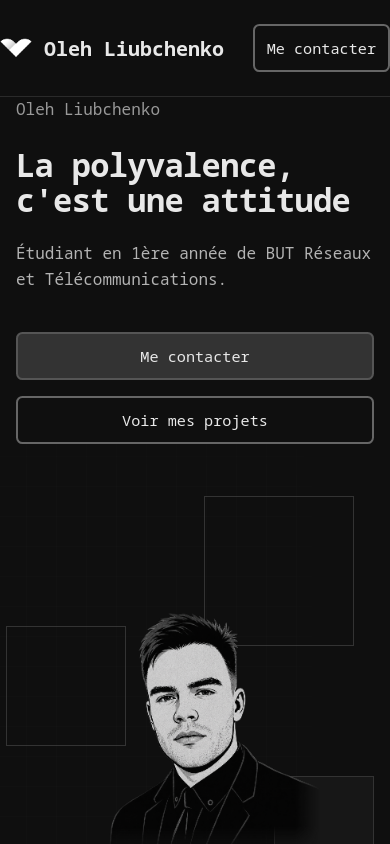
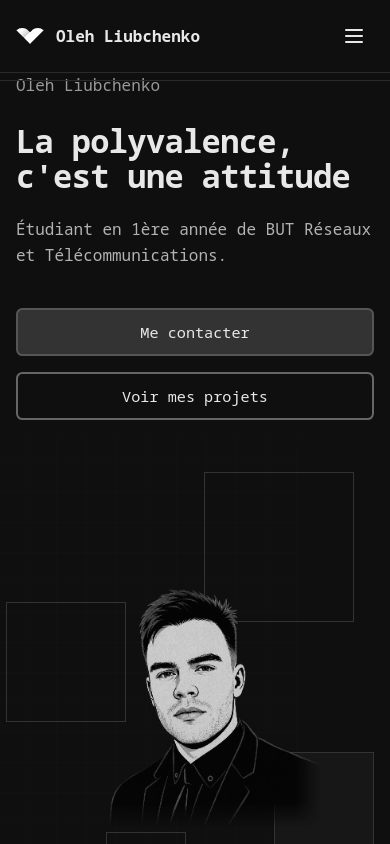
Before and after one commit to liubquanti-edu/1-IUT-Portfolio, a React (Create React App) app: page / in a window 390 px wide. Shown: the top 844 px of the page. Built offline with nearby package versions, Linux system fonts and the light colour scheme; the HTML template or start-up script is replaced by a standard one.

Commit message:
Menu Phone

```diff
--- a/src/components/Header.css
+++ b/src/components/Header.css
@@ -10,12 +10,14 @@
 }
 
 .header-container {
-  max-width: 1200px;
+  max-width: 1400px;
   margin: 0 auto;
-  padding: 0 0rem;
+  padding: 0 2rem;
   display: flex;
   justify-content: space-between;
   align-items: center;
+  gap: 2rem;
+  position: relative;
 }
 
 .logo {
@@ -26,6 +28,7 @@
   font-weight: 600;
   color: var(--color-text-primary);
   font-family: 'Noto Sans Mono', monospace;
+  flex-shrink: 0;
 }
 
 .logo-icon {
@@ -39,6 +42,8 @@
   display: flex;
   align-items: center;
   gap: 2rem;
+  flex: 1;
+  justify-content: flex-end;
 }
 
 .nav-link {
@@ -47,22 +52,121 @@
   font-size: 0.95rem;
   font-family: 'Noto Sans Mono', monospace;
   transition: color 0.3s ease;
+  white-space: nowrap;
 }
 
 .nav-link:hover {
   color: var(--color-text-primary);
 }
 
+.nav-button {
+  white-space: nowrap;
+}
+
+.menu-toggle {
+  display: none;
+  background: none;
+  border: none;
+  color: var(--color-text-primary);
+  cursor: pointer;
+  padding: 0.5rem;
+  transition: color 0.3s ease;
+  flex-shrink: 0;
+}
+
+.menu-toggle:hover {
+  color: var(--color-text-secondary);
+}
+
+/* Tablet */
+@media (max-width: 1024px) {
+  .header-container {
+    padding: 0 1.5rem;
+  }
+
+  .nav {
+    gap: 1.5rem;
+  }
+
+  .nav-link {
+    font-size: 0.9rem;
+  }
+}
+
+/* Mobile */
 @media (max-width: 768px) {
-  .nav {
+  .header {
+    padding: 1rem 0;
+  }
+
+  .header-container {
+    padding: 0 1rem;
+    justify-content: space-between;
+    align-items: center;
     gap: 1rem;
   }
 
-  .nav-link {
-    display: none;
+  .logo {
+    flex: 1;
+    justify-content: flex-start;
   }
 
-  .btn {
-    display: none;
+  .logo-icon {
+    width: 28px;
+    height: 28px;
+  }
+
+  .logo-text {
+    font-size: 1rem;
+  }
+
+  .menu-toggle {
+    display: flex;
+    align-items: center;
+    justify-content: center;
+  }
+
+  .nav {
+    position: fixed;
+    top: 80px;
+    left: 0;
+    right: 0;
+    flex-direction: column;
+    gap: 0;
+    max-height: 0;
+    overflow: hidden;
+    transition: max-height 0.3s ease;
+    background-color: var(--color-bg-secondary);
+    justify-content: flex-start;
+    padding: 0;
+    margin: 0;
+    border-bottom: 1px solid var(--color-border-dark);
+    flex: none;
+    z-index: 99;
+  }
+
+  .nav.nav-open {
+    max-height: calc(100vh - 80px);
+    overflow-y: auto;
+    padding: 1rem 0;
+  }
+
+  .nav-link {
+    display: block;
+    padding: 0.75rem 1rem;
+    border-bottom: 1px solid var(--color-border-dark);
+    font-size: 0.95rem;
+    white-space: normal;
+  }
+
+  .nav-link:active {
+    background-color: var(--color-bg-primary);
+  }
+
+  .nav-button {
+    display: block;
+    width: calc(100% - 2rem);
+    margin: 0.5rem 1rem;
+    padding: 0.75rem 1rem;
   }
 }
--- a/src/components/Header.js
+++ b/src/components/Header.js
@@ -1,8 +1,19 @@
-import React from 'react';
+import React, { useState } from 'react';
 import './Header.css';
 import { Button } from './UI';
+import { TbMenu2, TbX } from 'react-icons/tb';
 
 const Header = () => {
+  const [isMenuOpen, setIsMenuOpen] = useState(false);
+
+  const toggleMenu = () => {
+    setIsMenuOpen(!isMenuOpen);
+  };
+
+  const closeMenu = () => {
+    setIsMenuOpen(false);
+  };
+
   return (
     <header className="header">
       <div className="header-container">
@@ -11,15 +22,20 @@ const Header = () => {
           <span className="logo-text">Oleh Liubchenko</span>
         </div>
 
-        <nav className="nav">
-          <a href="#projects" className="nav-link">Projets</a>
-          <a href="#about" className="nav-link">À propos</a>
-          <a href="#cv" className="nav-link">CV</a>
-          <a href="#blog" className="nav-link">Blog</a>
-          <a href="#faq" className="nav-link">FAQ</a>
-          <a href="#contact" className="nav-link">Contact</a>
-          <Button variant="secondary" size="md">Me contacter</Button>
+        <nav className={`nav ${isMenuOpen ? 'nav-open' : ''}`}>
+          <a href="#projects" className="nav-link" onClick={closeMenu}>Projets</a>
+          <a href="#about" className="nav-link" onClick={closeMenu}>À propos</a>
+          <a href="#video" className="nav-link" onClick={closeMenu}>Vidéo</a>
+          <a href="#cv" className="nav-link" onClick={closeMenu}>CV</a>
+          <a href="#blog" className="nav-link" onClick={closeMenu}>Blog</a>
+          <a href="#faq" className="nav-link" onClick={closeMenu}>FAQ</a>
+          <a href="#contact" className="nav-link" onClick={closeMenu}>Contact</a>
+          <Button variant="secondary" size="md" className="nav-button">Me contacter</Button>
         </nav>
+
+        <button className="menu-toggle" onClick={toggleMenu} aria-label="Toggle menu">
+          {isMenuOpen ? <TbX size={24} /> : <TbMenu2 size={24} />}
+        </button>
       </div>
     </header>
   );
```
